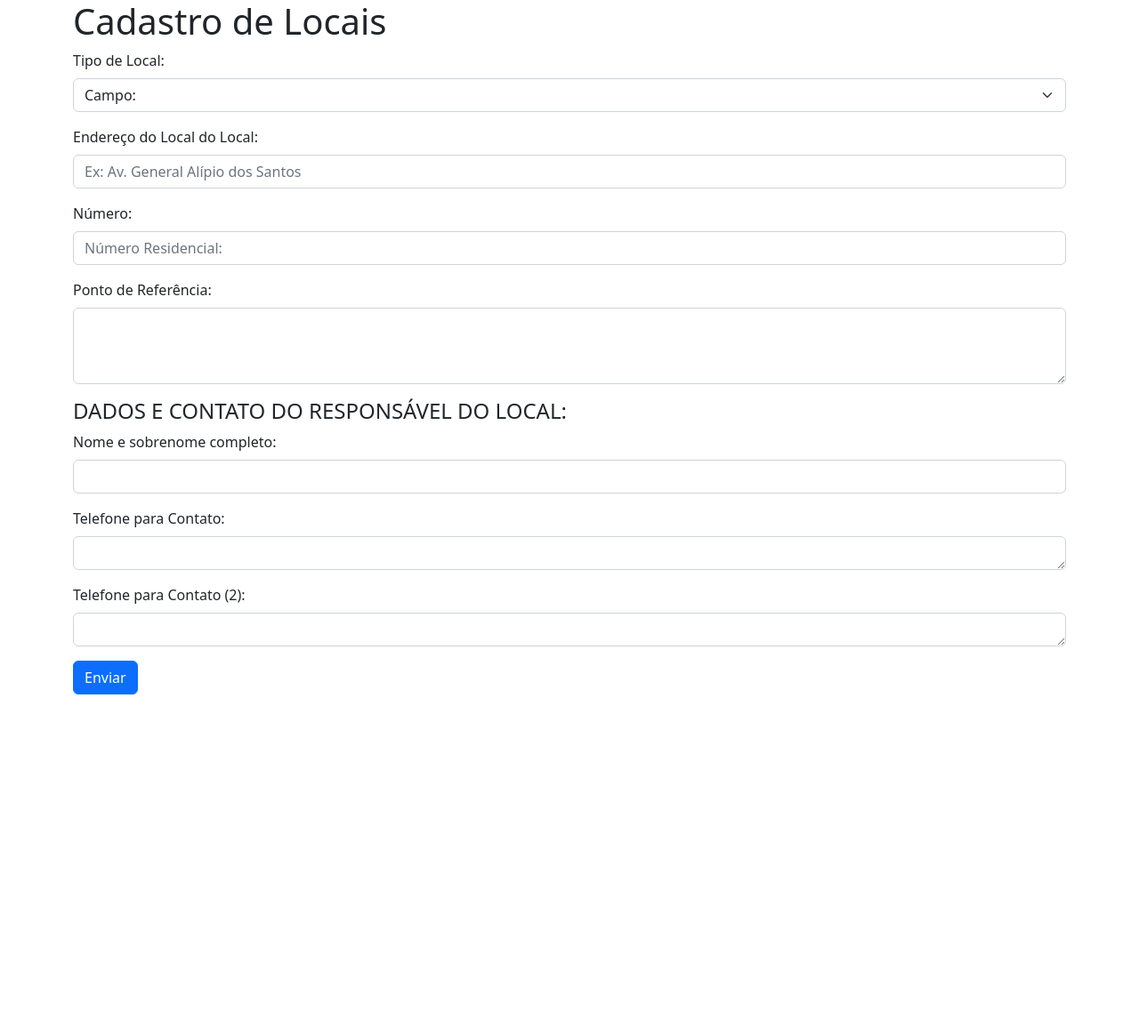
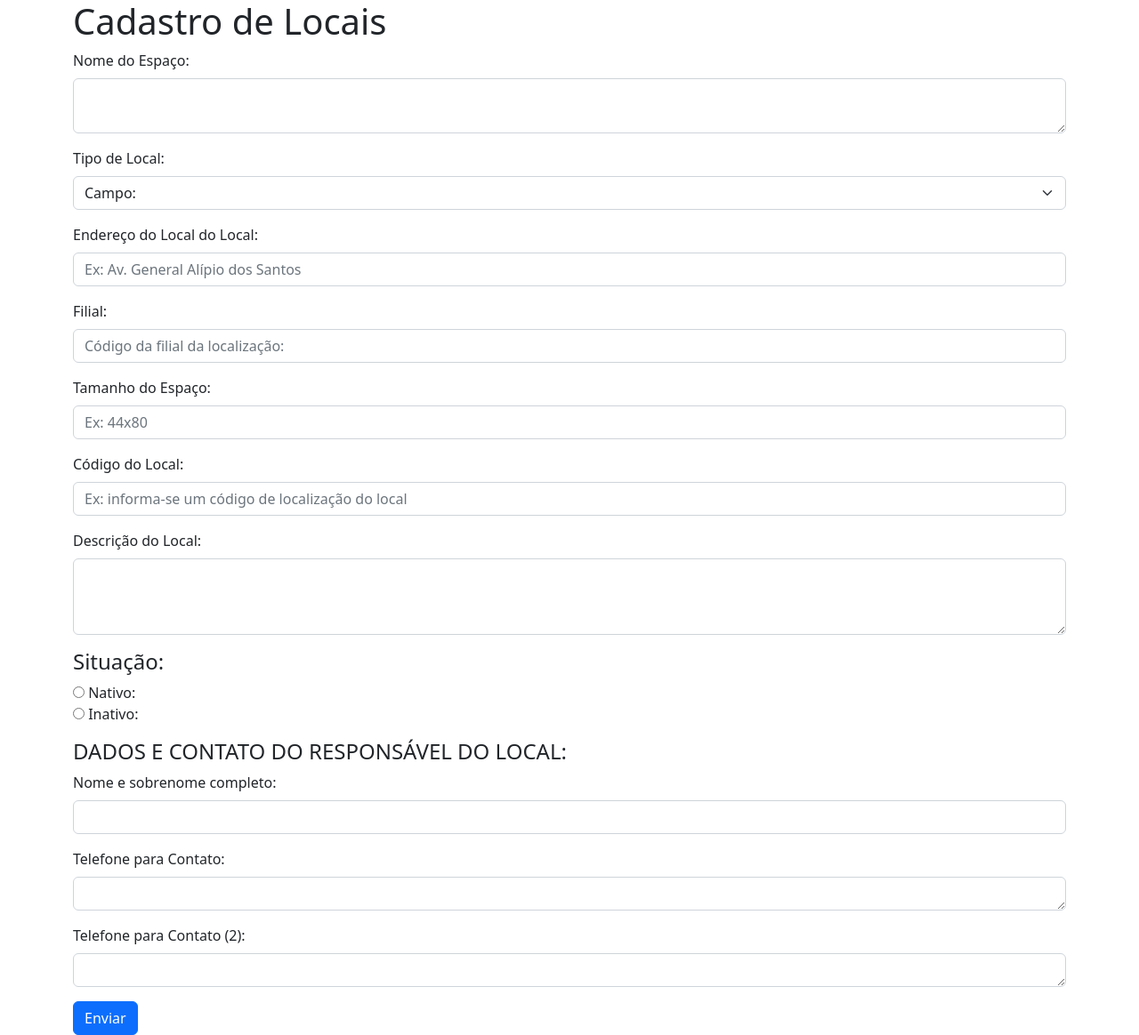
Before and after one commit to claudiojbf/squad2, a Django app: template SIGAF/templates/cadastros/cadastro-locais/index.html in a window 1280 px wide. Shown: the whole page at 89% size. Before the commit the page ends 781 px from the top, so only its background shows below. Run offline with Django 4.2, Linux system fonts and the light colour scheme; the template is opened without the code that fills it, so the values that code supplies are empty.

Commit message:
Terminado implementação de informações passadas pelo back-end, tamanho do local, nome do local, e outras informações

```diff
--- a/SIGAF/templates/cadastros/cadastro-locais/index.html
+++ b/SIGAF/templates/cadastros/cadastro-locais/index.html
@@ -17,6 +17,10 @@
             <fieldset class="container">
                 <h1>Cadastro de Locais</h1>
                 <div class="mb-3">
+                    <label for="exampleFormControlTextarea1" class="form-label">Nome do Espaço:</label>
+                    <textarea class="form-control" id="exampleFormControlTextarea1" rows="2"></textarea>
+                </div>
+                <div class="mb-3">
                     <label for="disabledSelect" class="form-label">Tipo de Local:</label>
                     <select id="disabledSelect" class="form-select">
                         <option>Campo:</option>
@@ -33,14 +37,35 @@
                         placeholder="Ex: Av. General Alípio dos Santos ">
                 </div>
                 <div class="mb-3">
-                    <label for="disabledTextInput" class="form-label">Número:</label>
-                    <input type="text" id="disabledTextInput" class="form-control" placeholder="Número Residencial: ">
+                    <label for="disabledTextInput" class="form-label">Filial:</label>
+                    <input type="text" id="disabledTextInput" class="form-control"
+                        placeholder="Código da filial da localização: ">
                 </div>
                 <div class="mb-3">
-                    <label for="exampleFormControlTextarea1" class="form-label">Ponto de Referência:</label>
+                    <label for="disabledTextInput" class="form-label">Tamanho do Espaço:</label>
+                    <input type="text" id="disabledTextInput" class="form-control" placeholder="Ex: 44x80">
+                </div>
+                <div class="mb-3">
+                    <label for="disabledTextInput" class="form-label">Código do Local:</label>
+                    <input type="text" id="disabledTextInput" class="form-control"
+                        placeholder="Ex: informa-se um código de localização do local">
+                </div>
+                <div class="mb-3">
+                    <label for="exampleFormControlTextarea1" class="form-label">Descrição do Local:</label>
                     <textarea class="form-control" id="exampleFormControlTextarea1" rows="3"></textarea>
                 </div>
                 <div class="mb-3">
+                    <h4>Situação: </h4>
+                    <div class="input-situacao1">
+                        <label for=""><input name="input-situacao" type="radio"> Nativo: </label>
+                    </div>
+                    <div class="input-situacao2">
+                        <label for=""><input name="input-situacao" type="radio"> Inativo: </label>
+                    </div>
+
+
+
+                </div>
                 <div>
                     <h4>DADOS E CONTATO DO RESPONSÁVEL DO LOCAL:</h4>
                     <div class="mb-3">
```
Lines whose indentation alone changed are shown as unchanged.
